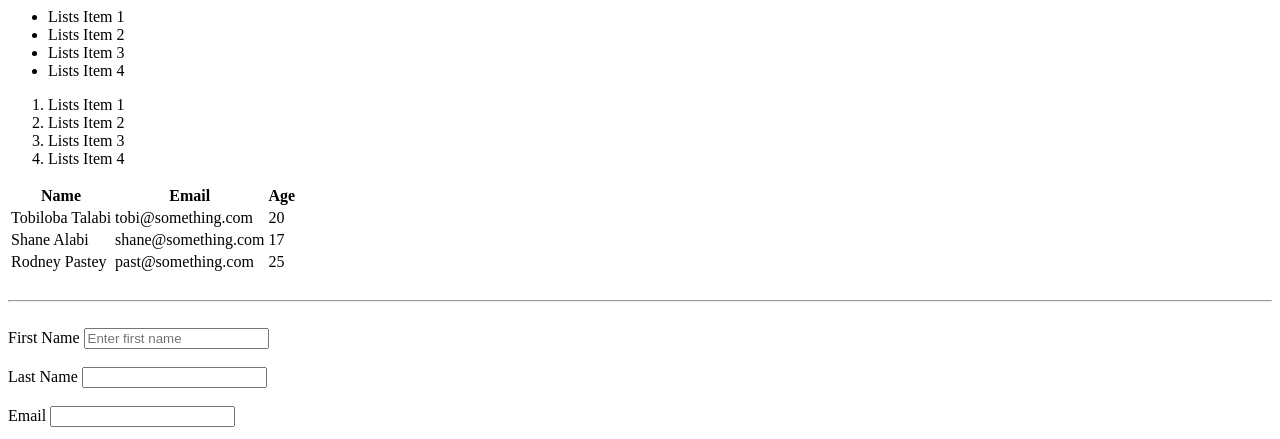
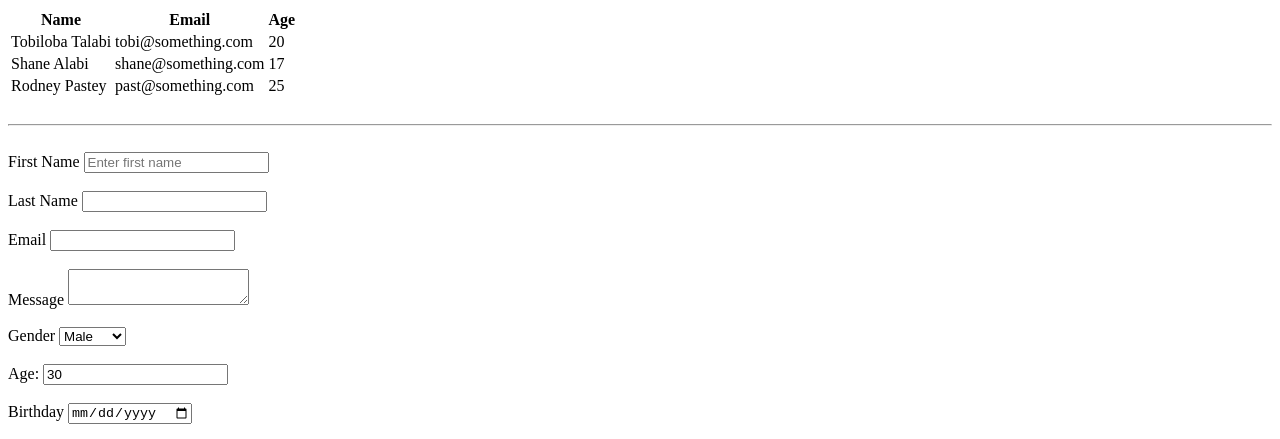
Before and after one commit to oluwatoby-hub/dext-repo, a plain HTML site: page 'feature/My profile'.html in a window 1280 px wide. Shown: the top 439 px of the page. Drawn offline with Linux system fonts and the light colour scheme.

Commit message:
Update My profile'.html

```diff
--- a/'feature/My profile'.html
+++ b/'feature/My profile'.html
@@ -1,22 +1,7 @@
 
 <html>
     <head>
-		<title>'feature/my-profile</title>
-
-        <!-- Lists -->
-        <ul>
-        	<li>Lists Item 1</li>
-        	<li>Lists Item 2</li>
-        	<li>Lists Item 3</li>
-        	<li>Lists Item 4</li>
-        </ul>
-
-        <ol>
-        	<li>Lists Item 1</li>
-        	<li>Lists Item 2</li>
-        	<li>Lists Item 3</li>
-        	<li>Lists Item 4</li>
-        </ol>
+		<title>my-profile</title>
 
         <!-- Table -->
         <table>
```
